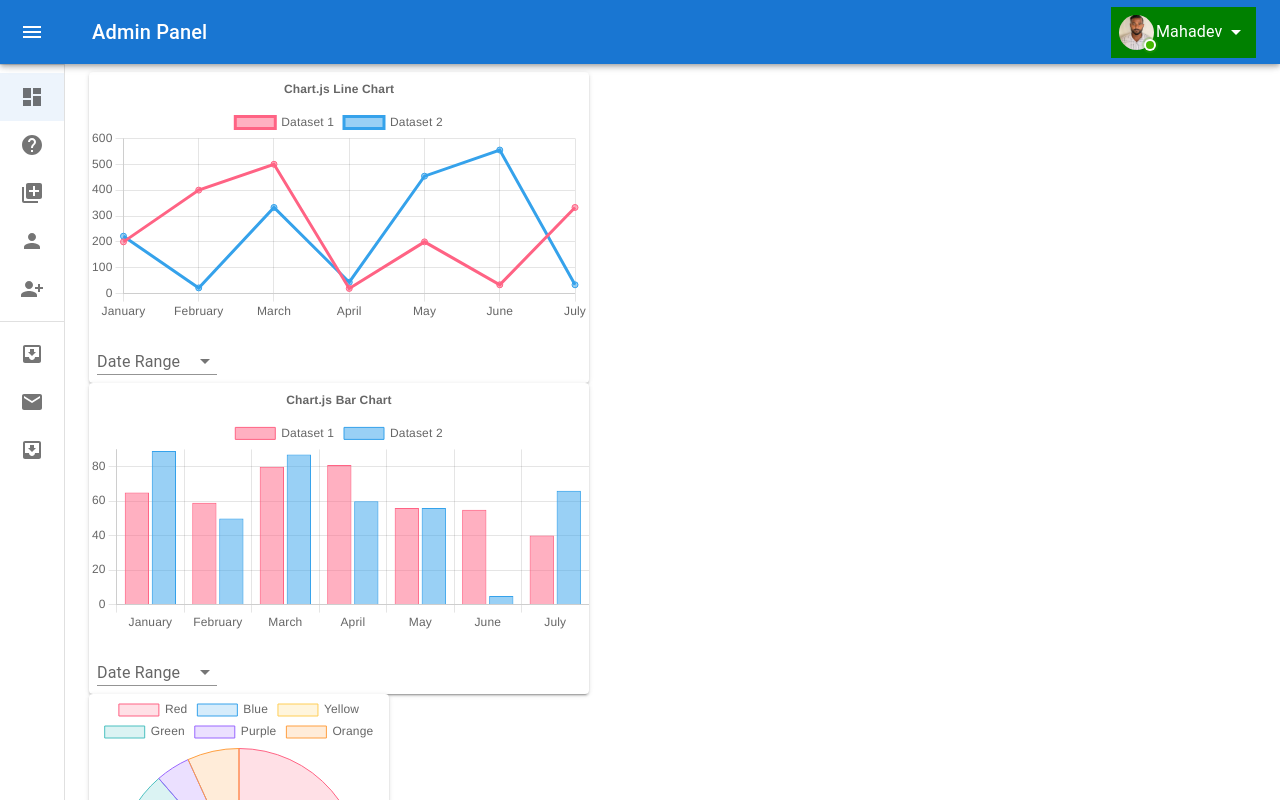
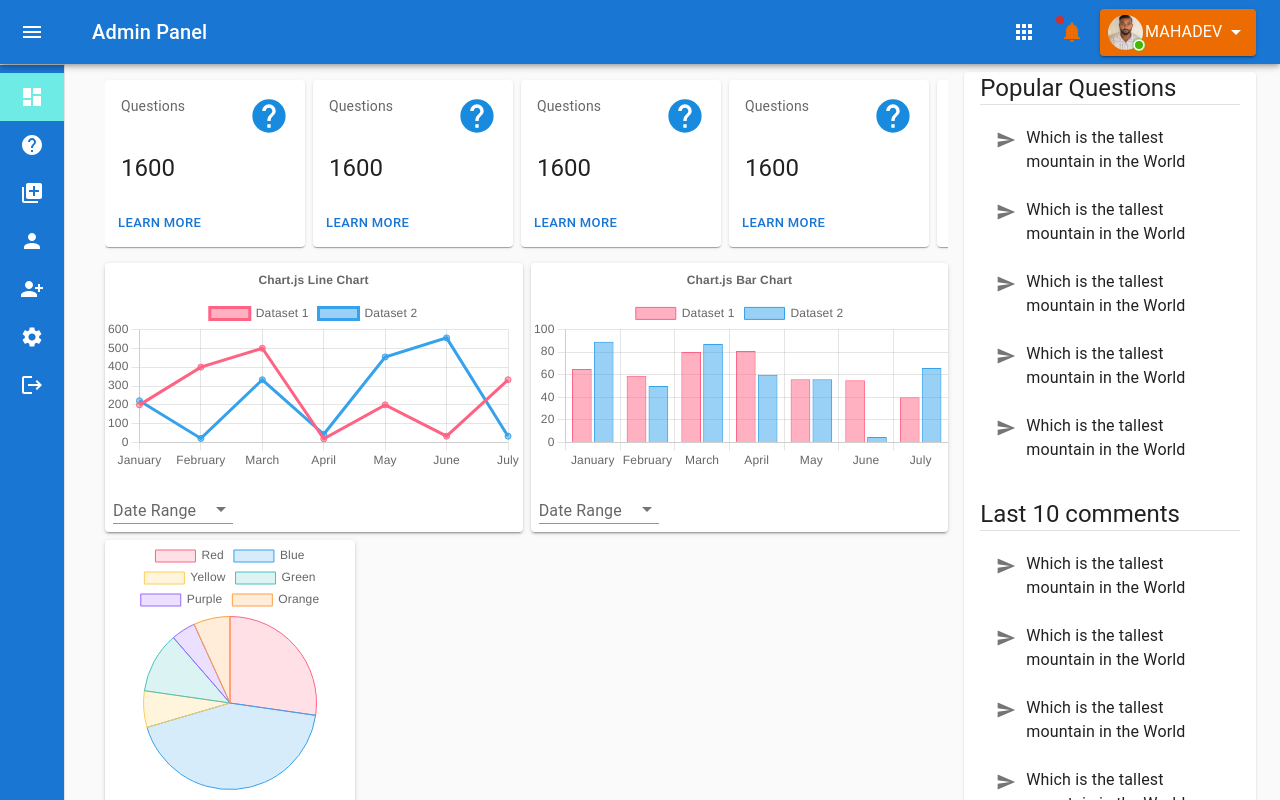
Before and after one commit to mahadev-mandal/loksewatyari, a Next.js app: page /dashboard in a window 1280 px wide. Shown: the top 800 px of the page. Built offline with nearby package versions, Linux system fonts and the light colour scheme.

Commit message:
tooltip added in dashboard logout

```diff
--- /dev/null
+++ b/components/Cards/CountCard.js
@@ -0,0 +1,29 @@
+import * as React from 'react';
+import Card from '@mui/material/Card';
+import CardActions from '@mui/material/CardActions';
+import CardContent from '@mui/material/CardContent';
+import Button from '@mui/material/Button';
+import Typography from '@mui/material/Typography';
+import { Stack } from '@mui/material';
+import HelpIcon from '@mui/icons-material/Help';
+
+export default function CountCard() {
+    return (
+        <Card sx={{ minWidth: 200 }}>
+            <CardContent>
+                <Stack direction="row" justifyContent="space-between">
+                    <Typography sx={{ fontSize: 14 }} color="text.secondary" gutterBottom>
+                        Questions
+                    </Typography>
+                    <HelpIcon sx={{ fontSize: 40, color: 'rgb(25,139,223)' }} />
+                </Stack>
+                <Typography variant="h5" component="div" sx={{ mt: 2 }}>
+                    1600
+                </Typography>
+            </CardContent>
+            <CardActions>
+                <Button size="small">Learn More</Button>
+            </CardActions>
+        </Card>
+    );
+}
--- a/components/Charts/LableledPieChart.js
+++ b/components/Charts/LableledPieChart.js
@@ -35,7 +35,7 @@ export const data = {
 
 export function LabeledPieChart() {
   return (
-    <Paper elevation={2}>
+    <Paper elevation={2} sx={{ maxWidth: 250 }}>
       <Pie data={data} />
       <FilterByDate />
     </Paper>
--- a/components/Charts/SimpleBarChart.js
+++ b/components/Charts/SimpleBarChart.js
@@ -63,7 +63,7 @@ export const data = {
 
 export function SimpleBarChart() {
   return (
-    <Paper sx={{ width: 500 }} elevation={2}>
+    <Paper sx={{ width: '100%' }} elevation={2}>
       <Bar options={options} data={data} />
       <FilterByDate />
     </Paper>
--- a/components/Charts/SimpleLineChart.js
+++ b/components/Charts/SimpleLineChart.js
@@ -36,7 +36,7 @@ export const options = {
   },
 };
 
-const labels = ['January', 'February', 'March', 'April', 'May', 'June', 'July'];
+const labels = ['January', 'February', 'March', 'April', 'May', 'June', 'July',];
 
 export const data = {
   labels,
@@ -58,7 +58,7 @@ export const data = {
 
 export function SimpleLineChart() {
   return (
-    <Paper sx={{ width: 500 }} elevation={2}>
+    <Paper sx={{ width: '100%' }} elevation={2}>
       <Line options={options} data={data} />
       <FilterByDate />
     </Paper>
--- a/components/Drawer/BadgeAvatar.js
+++ b/components/Drawer/BadgeAvatar.js
@@ -35,9 +35,9 @@ const StyledBadge = styled(Badge)(({ theme }) => ({
 }));
 
 export default function BadgeAvatars() {
-  const name= 'Mahadev mandal'
+  const name = 'Mahadev mandal'
   return (
-    <Stack direction="row" alignItems="center" spacing={0.2} sx={{ background: 'green',p:1 }}>
+    <Stack direction="row" alignItems="center" spacing={0.2}>
       <StyledBadge
         overlap="circular"
         anchorOrigin={{ vertical: 'bottom', horizontal: 'right' }}
@@ -45,8 +45,8 @@ export default function BadgeAvatars() {
       >
         <Avatar alt="Remy Sharp" src="/images/mahadev.jpeg" sx={{ width: 35, height: 35, }} />
       </StyledBadge>
-      <Typography sx={{ display: { xs: 'none',md:'block' } }} variant='body1'>{name.substring(0,8)}</Typography>
-      <ArrowDropDownIcon/>
+      <Typography sx={{ display: { xs: 'none', md: 'block' } }} variant='body1'>{name.substring(0, 8)}</Typography>
+      <ArrowDropDownIcon />
     </Stack>
   );
 }
--- a/components/Drawer/MiniDrawer.js
+++ b/components/Drawer/MiniDrawer.js
@@ -15,13 +15,14 @@ import ListItem from '@mui/material/ListItem';
 import ListItemButton from '@mui/material/ListItemButton';
 import ListItemIcon from '@mui/material/ListItemIcon';
 import ListItemText from '@mui/material/ListItemText';
-import InboxIcon from '@mui/icons-material/MoveToInbox';
-import MailIcon from '@mui/icons-material/Mail';
-import { Stack } from '@mui/material';
+import { Badge, Stack } from '@mui/material';
 import BadgeAvatars from './BadgeAvatar';
 import { adminMenu } from '../../helpers/constants';
 import Link from 'next/link';
 import { useRouter } from 'next/router';
+import NotificationsIcon from '@mui/icons-material/Notifications';
+import AppsIcon from '@mui/icons-material/Apps';
+import LogoutTooltip from '../Tooltip/LogoutTooltip';
 
 const drawerWidth = 240;
 
@@ -119,31 +120,61 @@ function MiniDrawer() {
                     >
                         <MenuIcon />
                     </IconButton>
-                    <Stack direction="row" alignItems="center" justifyContent="space-between" sx={{ width: '100%', }} >
+                    <Stack
+                        direction="row"
+                        alignItems="center"
+                        justifyContent="space-between"
+                        sx={{ width: '100%', }}
+                    >
                         <Typography variant="h6" noWrap component="div">
                             Admin Panel
                         </Typography>
-                        <BadgeAvatars />
+                        <Stack direction="row" spacing={1}>
+                            <IconButton sx={{ color: 'white' }}>
+                                <AppsIcon />
+                            </IconButton>
+                            <IconButton color="warning">
+                                <Badge
+                                    variant="dot"
+                                    anchorOrigin={{
+                                        vertical: 'top',
+                                        horizontal: 'left',
+                                    }} color="error"
+                                >
+                                    <NotificationsIcon />
+                                </Badge>
+                            </IconButton>
+                            <LogoutTooltip />
+                        </Stack>
                     </Stack>
                 </Toolbar>
             </AppBar>
-            <Drawer variant="permanent" open={open}>
+            <Drawer variant="permanent" open={open} >
                 <DrawerHeader>
                     <IconButton onClick={handleDrawerClose}>
                         {theme.direction === 'rtl' ? <ChevronRightIcon /> : <ChevronLeftIcon />}
                     </IconButton>
                 </DrawerHeader>
                 <Divider />
-                <List component="nav">
+                <List component="nav" sx={{ background: 'rgb(25,118,210)', height: '100%' }}>
                     {adminMenu.map((menu) => (
                         <Link href={menu.link} key={menu.title}>
-                            <ListItem disablePadding sx={{ display: 'block', }} >
+                            <ListItem disablePadding sx={{ display: 'block', '& *': { color: 'white' } }} >
                                 <ListItemButton
                                     selected={router.pathname == menu.link}
                                     sx={{
                                         minHeight: 48,
                                         justifyContent: open ? 'initial' : 'center',
                                         px: 2.5,
+                                        '&.Mui-selected': {
+                                            backgroundColor: 'rgba(110, 235, 228,1)'
+                                        },
+                                        '&.Mui-focusVisible': {
+                                            backgroundColor: 'red'
+                                        },
+                                        '&:hover': {
+                                            backgroundColor: 'rgba(110, 235, 228,0.5)'
+                                        }
                                     }}
                                 >
                                     <ListItemIcon
@@ -161,31 +192,6 @@ function MiniDrawer() {
                         </Link>
                     ))}
                 </List>
-                <Divider />
-                <List>
-                    {['All mail', 'Trash', 'Spam'].map((text, index) => (
-                        <ListItem key={text} disablePadding sx={{ display: 'block' }}>
-                            <ListItemButton
-                                sx={{
-                                    minHeight: 48,
-                                    justifyContent: open ? 'initial' : 'center',
-                                    px: 2.5,
-                                }}
-                            >
-                                <ListItemIcon
-                                    sx={{
-                                        minWidth: 0,
-                                        mr: open ? 3 : 'auto',
-                                        justifyContent: 'center',
-                                    }}
-                                >
-                                    {index % 2 === 0 ? <InboxIcon /> : <MailIcon />}
-                                </ListItemIcon>
-                                <ListItemText primary={text} sx={{ opacity: open ? 1 : 0 }} />
-                            </ListItemButton>
-                        </ListItem>
-                    ))}
-                </List>
             </Drawer>
         </>
     );
--- /dev/null
+++ b/components/Lists/index.js
@@ -0,0 +1,32 @@
+import { List, ListItem, ListItemIcon, ListItemText } from '@mui/material'
+import Link from 'next/link'
+import React from 'react'
+import SendIcon from '@mui/icons-material/Send';
+const a = [1, 2, 3, 4, 5];
+
+function SimpleList() {
+    return (
+        <List style={{ marginTop: 1 }} >
+            {a.map((item) => (
+                <ListItem key={item} alignItems="flex-start" spacing={0}>
+                    <ListItemIcon style={{ minWidth: 30 }} >
+                        <SendIcon fontSize="small" />
+                    </ListItemIcon>
+                    <Link href="/">
+                        <ListItemText
+                            sx={{
+                                '&:hover': {
+                                    color: 'rgb(0,116,214)',
+                                    textDecoration: 'underline'
+                                }
+                            }}
+                            primary="Which is the tallest mountain in the World" />
+                    </Link>
+                </ListItem>
+            ))
+            }
+        </List>
+    )
+}
+
+export default SimpleList
--- /dev/null
+++ b/components/Tooltip/LogoutTooltip.js
@@ -0,0 +1,126 @@
+// import { Button, Stack, styled, } from '@mui/material'
+// import React from 'react'
+// import BadgeAvatars from '../Drawer/BadgeAvatar'
+// import Tooltip, { tooltipClasses } from '@mui/material/Tooltip';
+
+// const CustomWidthTooltip = styled(({ className, ...props }) => (
+//     <Tooltip {...props}
+//         componentsProps={{
+//             tooltip: {
+//                 sx: {
+//                     background: '#fff',
+//                     color: '#222',
+//                     borderRadius: 0,
+//                     mt: 0,
+//                     fontSize: 15,
+//                     boxShadow: '0 0 10px gray',
+//                     height: '100%',
+//                 },
+//             },
+//         }}
+//         PopperProps={{
+//             modifiers: [
+//                 {
+//                     name: "offset",
+//                     options: {
+//                         offset: [0, -10],
+//                     },
+//                 },
+//             ],
+//         }} classes={{ popper: className }}
+//         arrow
+//     />
+// ))({
+//     [`& .${tooltipClasses.tooltip}`]: {
+//         minWidth: 150,
+//     },
+// });
+
+// function LogoutTooltip() {
+//     return (
+//         <CustomWidthTooltip title={<ToolTipComp />}>
+//             <Stack><BadgeAvatars /></Stack>
+//         </CustomWidthTooltip>
+//     )
+// }
+
+// export default LogoutTooltip
+
+const ToolTipComp = () => {
+    return (
+        <Stack spacing={0.5}>
+            <Button variant="text" sx={{ height: 20, fontSize: 12, }}>
+                My Profile
+            </Button>
+            <Button variant="text" sx={{ height: 20, fontSize: 12, }}>
+                Logout
+            </Button>
+        </Stack>
+    )
+}
+
+import {
+    Button,
+    ClickAwayListener,
+    Stack,
+    Tooltip,
+} from "@mui/material"
+import { useEffect, useState } from "react"
+
+import BadgeAvatars from '../Drawer/BadgeAvatar'
+
+
+function LogoutTooltip() {
+    const [open, setOpen] = useState(false);
+    const [tooltipWidth, setTooltipWidth] = useState(150)
+    useEffect(() => {
+        setTooltipWidth(document.getElementById('badged-avatar')?.offsetWidth);
+    }, [])
+    return (
+        <ClickAwayListener onClickAway={() => setOpen(!open)}>
+            <Tooltip
+                open={open}
+                describeChild
+                title={<ToolTipComp />}
+                componentsProps={{
+                    tooltip: {
+                        sx: {
+                            background: '#fff',
+                            color: '#222',
+                            borderRadius: 0,
+                            mt: 0,
+                            minWidth: tooltipWidth,
+                            boxShadow: '0 0 10px gray',
+                            borderLeft: '3px solid #ffa500',
+                            height: '100%',
+                            boxSizing: 'border-box'
+                        },
+                    },
+                }}
+                PopperProps={{
+                    modifiers: [
+                        {
+                            name: "offset",
+                            options: {
+                                offset: [0, -15],
+                            },
+                        },
+                    ],
+                }}
+            >
+                {/* <Button onClick={() => setOpen(!open)}>click</Button> */}
+                <Button
+                id="badged-avatar"
+                    onClick={() => setOpen(!open)}
+                    variant="contained"
+                    color="warning"
+                    sx={{ px: 1 }}
+                >
+                    <BadgeAvatars />
+                </Button>
+            </Tooltip>
+        </ClickAwayListener>
+    )
+}
+
+export default LogoutTooltip
--- a/helpers/constants.js
+++ b/helpers/constants.js
@@ -3,10 +3,15 @@ import HelpIcon from '@mui/icons-material/Help';
 import QueueIcon from '@mui/icons-material/Queue';
 import PersonIcon from '@mui/icons-material/Person';
 import PersonAddAlt1Icon from '@mui/icons-material/PersonAddAlt1';
+import SettingsIcon from '@mui/icons-material/Settings';
+import LogoutIcon from '@mui/icons-material/Logout';
+
 export const adminMenu = [
     { title: 'Dashboard', Icon: DashboardIcon, link: '/dashboard' },
     { title: 'Questions', Icon: HelpIcon, link: '/dashboard/questions' },
     { title: 'Add Question', Icon: QueueIcon, link: '/dashboard/questions/add' },
     { title: 'Users', Icon: PersonIcon, link: '/dashboard/users' },
     { title: 'Add User', Icon: PersonAddAlt1Icon, link: '/dashboard/users/add' },
+    { title: 'Settings', Icon: SettingsIcon, link: '/dashboard/settings' },
+    { title: 'Logout', Icon: LogoutIcon, link: '/dashboard/logout' },
 ]
--- a/pages/dashboard/index.js
+++ b/pages/dashboard/index.js
@@ -1,14 +1,16 @@
-import { Box } from "@mui/material";
+import { Box, Divider, Grid, Paper, Stack, Typography } from "@mui/material";
 import React from "react";
+import CountCard from "../../components/Cards/CountCard";
 import { LabeledPieChart } from "../../components/Charts/LableledPieChart";
 import { SimpleBarChart } from "../../components/Charts/SimpleBarChart";
 import { SimpleLineChart } from "../../components/Charts/SimpleLineChart";
 import MiniDrawer from "../../components/Drawer/MiniDrawer";
 import DrawerHeader from "../../components/DrawerHeader";
+import SimpleList from "../../components/Lists";
 
 export default function Dashboard() {
   return (
-    <Box sx={{ display: 'flex' }}>
+    <Box sx={{ display: 'flex', background: 'rgb(250,250,250)' }}>
       <MiniDrawer />
       <Box component="main"
         sx={{
@@ -18,13 +20,49 @@ export default function Dashboard() {
         }}
       >
         <DrawerHeader />
-        <SimpleLineChart />
-        <Box sx={{ width: 500 }}>
-          <SimpleBarChart />
-        </Box>
-        <Box sx={{ width: 300 }}>
-          <LabeledPieChart />
-        </Box>
+        <Grid container sx={{}}>
+          <Grid item xs={12} md={9} sx={{ px: 2 }}>
+            <Grid container spacing={1}>
+              <Grid item xs={12}>
+                <Stack
+                  direction="row"
+                  justifyContent="space-between"
+                  spacing={1}
+                  sx={{ overflowX: 'auto', width: '100%', py: 1 }}
+                >
+                  <CountCard />
+                  <CountCard />
+                  <CountCard />
+                  <CountCard />
+                  <CountCard />
+                </Stack>
+              </Grid>
+              <Grid item xs={12} sm={6}>
+                <SimpleLineChart />
+              </Grid>
+              <Grid item xs={12} sm={6}>
+                <SimpleBarChart />
+              </Grid>
+              <Grid item xs={12} sm={6}>
+                <LabeledPieChart />
+              </Grid>
+            </Grid>
+          </Grid>
+          <Grid item xs={12} md={3} component={Paper} sx={{ px: 2 }}>
+            <Grid container rowSpacing={2}>
+              <Grid item xs={12}>
+                <Typography variant="h5">Popular Questions</Typography>
+                <Divider />
+                <SimpleList />
+              </Grid>
+              <Grid item xs={12}>
+                <Typography variant="h5">Last 10 comments</Typography>
+                <Divider />
+                <SimpleList />
+              </Grid>
+            </Grid>
+          </Grid>
+        </Grid>
       </Box>
     </Box>
 
--- /dev/null
+++ b/styles/SimpleList.module.css
@@ -0,0 +1,4 @@
+.list-anchor {
+    color: blue;
+    text-decoration: none;
+  }
```
